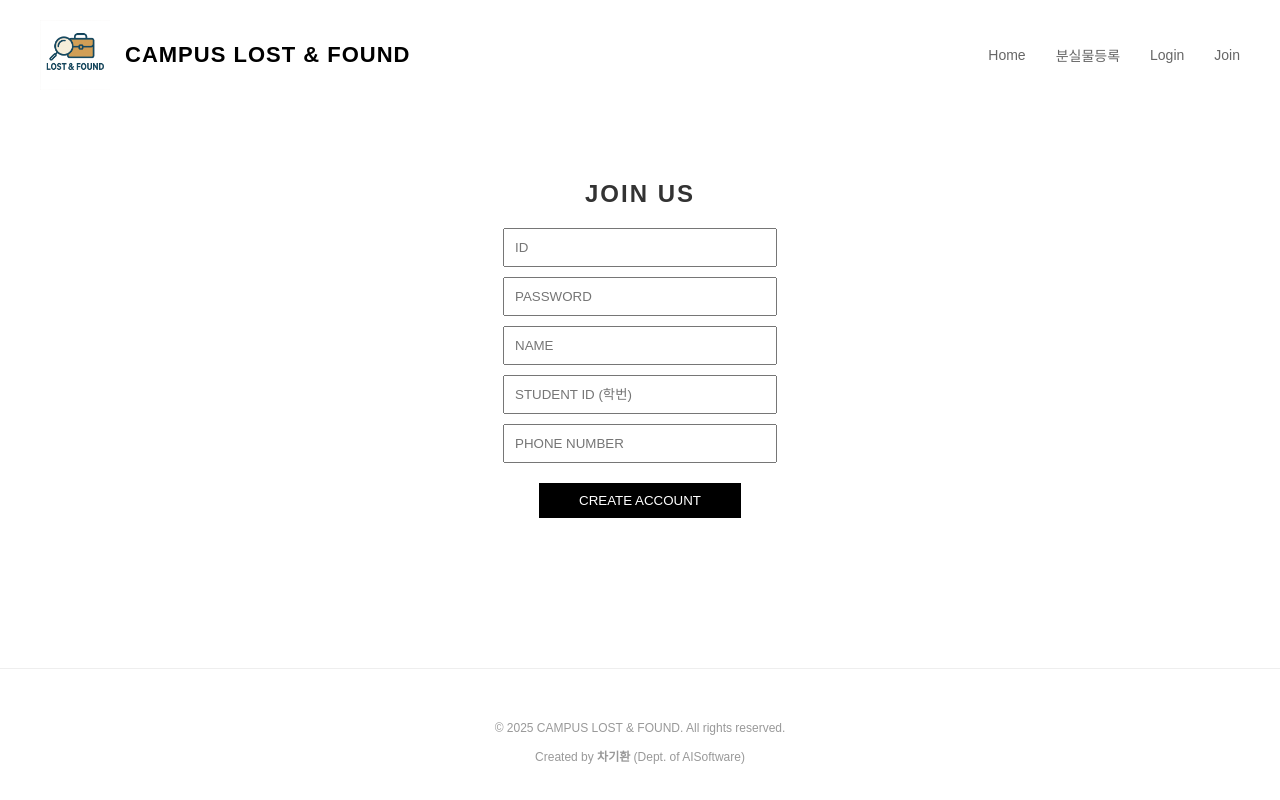
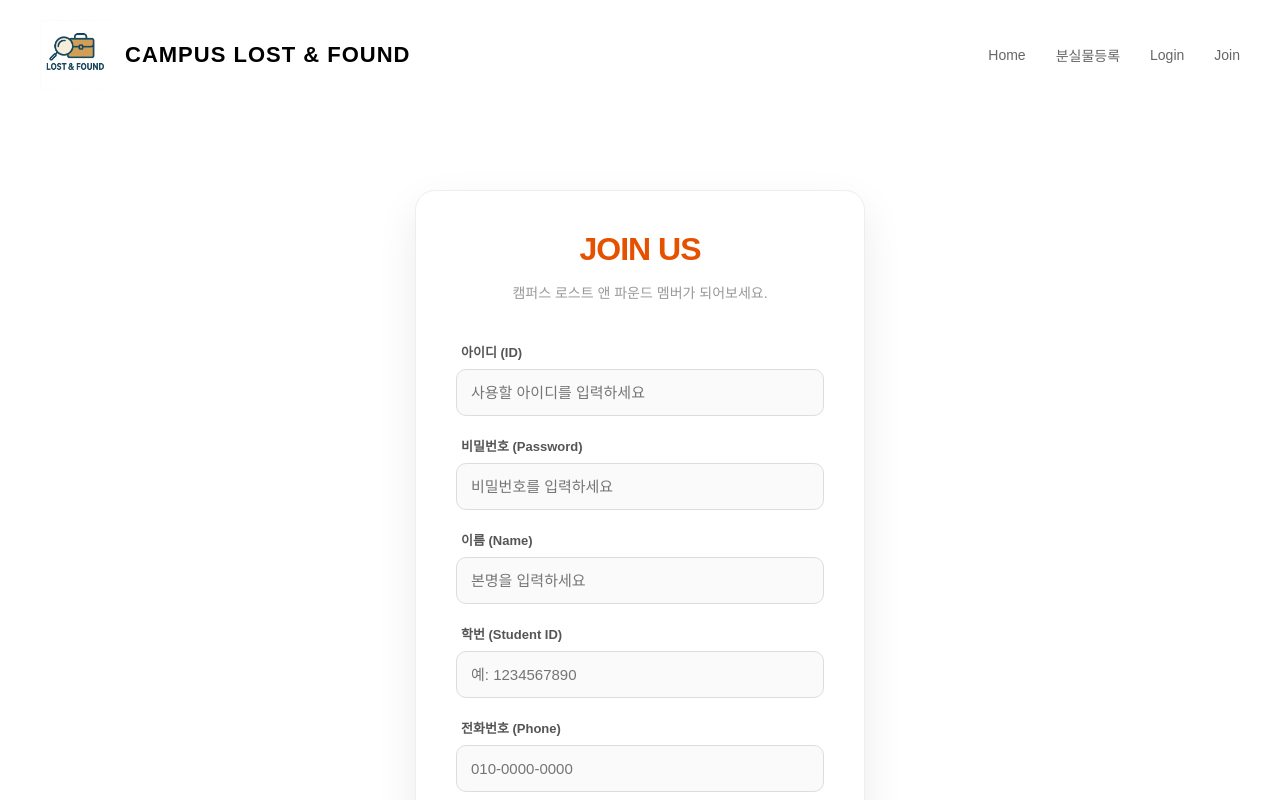
Before and after one commit to chakihwan/FrameworkTermProject, a React (Create React App) app in the folder frontend/: page /signup in a window 1280 px wide. Shown: the top 800 px of the page. Built offline with nearby package versions, Linux system fonts and the light colour scheme.

Commit message:
프론트엔드 회원가입, 로그인 UI 통일되게 변경

```diff
--- a/frontend/src/pages/Login.js
+++ b/frontend/src/pages/Login.js
@@ -1,64 +1,142 @@
 import React, { useState } from 'react';
 import axios from 'axios';
-import { useNavigate } from 'react-router-dom';
+import { useNavigate, Link } from 'react-router-dom';
 
 const Login = () => {
     const navigate = useNavigate();
     const [username, setUsername] = useState('');
     const [password, setPassword] = useState('');
 
-    const handleLogin = async (e) => {
+    const handleSubmit = async (e) => {
         e.preventDefault();
+        try {
+            const response = await axios.post('http://localhost:8081/auth/login', { username, password });
 
-        try {
-            // [Frontend -> Backend]
-            // 보내는 곳: React (여기)
-            // 받는 곳: SpringBoot MemberController의 @PostMapping("/login")
-            // 데이터 형태: { "username": "...", "password": "..." } (JSON)
-            const response = await axios.post('http://localhost:8081/api/members/login', {
-                username: username,
-                password: password
-            });
+            // 로그인 성공 시 사용자 정보 저장
+            localStorage.setItem('user', JSON.stringify(response.data));
+            alert(`${response.data.name}님 환영합니다!`);
 
-            // [Backend -> Frontend]
-            // 받는 데이터: 로그인 성공한 회원의 전체 정보 (id, name, studentId 등)
-            console.log("서버 응답 데이터:", response.data);
-
-            // 브라우저 저장소(LocalStorage)에 회원 정보 저장 (새로고침 해도 로그인 유지용)
-            localStorage.setItem('user', JSON.stringify(response.data));
-
-            alert('로그인 성공!');
-
-            // [수정 후]
-            window.location.replace('/'); // 페이지를 새로고침하며 메인으로 이동 (App.js가 다시 실행됨)
-
+            // 메인 화면으로 이동 (새로고침 효과를 위해 window.location 사용 가능하지만, 리액트 방식 권장)
+            navigate('/');
+            window.location.reload(); // 네비게이션 바 상태 갱신을 위해 새로고침
         } catch (error) {
-            console.error("로그인 에러:", error);
-            alert('로그인 실패! 아이디나 비밀번호를 확인하세요.');
+            alert('로그인 실패: 아이디 또는 비밀번호를 확인하세요.');
         }
     };
 
+    // 스타일 정의 (Signup.js와 통일감 있게)
+    const containerStyle = {
+        maxWidth: '450px',
+        margin: '80px auto',
+        padding: '20px'
+    };
+
+    const cardStyle = {
+        background: 'white',
+        padding: '50px',
+        borderRadius: '20px',
+        boxShadow: '0 15px 40px rgba(0,0,0,0.08)',
+        textAlign: 'center',
+        border: '1px solid #eee'
+    };
+
+    const inputGroupStyle = {
+        marginBottom: '25px',
+        textAlign: 'left'
+    };
+
+    const labelStyle = {
+        display: 'block',
+        marginBottom: '8px',
+        fontSize: '13px',
+        fontWeight: 'bold',
+        color: '#555',
+        marginLeft: '5px'
+    };
+
+    const inputStyle = {
+        width: '100%',
+        padding: '15px',
+        border: '1px solid #ddd',
+        borderRadius: '10px',
+        fontSize: '16px',
+        boxSizing: 'border-box',
+        transition: 'border-color 0.3s',
+        backgroundColor: '#fafafa'
+    };
+
+    const buttonStyle = {
+        width: '100%',
+        padding: '18px',
+        marginTop: '10px',
+        background: 'linear-gradient(135deg, #ff9800 0%, #e65100 100%)', // 오렌지 그라데이션
+        color: 'white',
+        border: 'none',
+        borderRadius: '12px',
+        fontSize: '16px',
+        fontWeight: '800',
+        cursor: 'pointer',
+        boxShadow: '0 10px 20px rgba(230, 81, 0, 0.25)',
+        transition: 'transform 0.2s',
+        letterSpacing: '1px'
+    };
+
     return (
-        <div style={{ padding: '50px', textAlign: 'center' }}>
-            <h2 style={{ letterSpacing: '2px', textTransform: 'uppercase' }}>Login</h2>
-            <form onSubmit={handleLogin} style={{ display: 'flex', flexDirection: 'column', alignItems: 'center', gap: '10px' }}>
+        <div style={containerStyle}>
+            <div style={cardStyle}>
+
+                {/* 헤더 */}
+                <h2 style={{ fontSize: '32px', color: '#e65100', margin: '0 0 10px 0', fontWeight: '900', letterSpacing:'-1px' }}>LOGIN</h2>
+                <p style={{ color: '#999', fontSize: '14px', marginBottom: '50px' }}>서비스 이용을 위해 로그인해주세요.</p>
+
+                <form onSubmit={handleSubmit}>
+
+                    {/* 아이디 입력 */}
+                    <div style={inputGroupStyle}>
+                        <label style={labelStyle}>아이디 (ID)</label>
                         <input
-                    placeholder="USERNAME"
+                            type="text"
+                            placeholder="아이디를 입력하세요"
                             value={username}
                             onChange={(e) => setUsername(e.target.value)}
-                    style={{ padding: '10px', width: '250px', border: '1px solid #ccc' }}
+                            style={inputStyle}
+                            onFocus={(e)=>e.target.style.borderColor='#e65100'}
+                            onBlur={(e)=>e.target.style.borderColor='#ddd'}
+                            required
                         />
+                    </div>
+
+                    {/* 비밀번호 입력 */}
+                    <div style={inputGroupStyle}>
+                        <label style={labelStyle}>비밀번호 (Password)</label>
                         <input
                             type="password"
-                    placeholder="PASSWORD"
+                            placeholder="비밀번호를 입력하세요"
                             value={password}
                             onChange={(e) => setPassword(e.target.value)}
-                    style={{ padding: '10px', width: '250px', border: '1px solid #ccc' }}
+                            style={inputStyle}
+                            onFocus={(e)=>e.target.style.borderColor='#e65100'}
+                            onBlur={(e)=>e.target.style.borderColor='#ddd'}
+                            required
                         />
-                <button type="submit" style={{ padding: '10px 40px', background: 'black', color: 'white', border: 'none', cursor: 'pointer' }}>
-                    LOGIN
+                    </div>
+
+                    {/* 로그인 버튼 */}
+                    <button
+                        type="submit"
+                        style={buttonStyle}
+                        onMouseDown={(e)=>e.currentTarget.style.transform='scale(0.98)'}
+                        onMouseUp={(e)=>e.currentTarget.style.transform='scale(1)'}
+                    >
+                        로그인하기
                     </button>
                 </form>
+
+                {/* 회원가입 링크 */}
+                <div style={{ marginTop: '40px', fontSize: '14px', color: '#888', borderTop:'1px solid #f1f1f1', paddingTop:'30px' }}>
+                    아직 계정이 없으신가요? <Link to="/signup" style={{ color: '#e65100', fontWeight: 'bold', textDecoration:'none', marginLeft:'5px' }}>회원가입</Link>
+                </div>
+            </div>
         </div>
     );
 };
--- a/frontend/src/pages/Signup.js
+++ b/frontend/src/pages/Signup.js
@@ -1,51 +1,184 @@
 import React, { useState } from 'react';
 import axios from 'axios';
-import { useNavigate } from 'react-router-dom';
+import { useNavigate, Link } from 'react-router-dom';
 
 const Signup = () => {
     const navigate = useNavigate();
+    // ★ 기존 필드 유지 (학번 포함)
     const [formData, setFormData] = useState({
-        username: '', password: '', name: '', studentId: '', phoneNumber: ''
+        username: '',
+        password: '',
+        name: '',
+        phoneNumber: '',
+        studentId: '' // 학번 (기존 유지)
     });
 
     const handleChange = (e) => {
         setFormData({ ...formData, [e.target.name]: e.target.value });
     };
 
-    const handleSignup = async (e) => {
+    const handleSubmit = async (e) => {
         e.preventDefault();
-
         try {
-            // [Frontend -> Backend]
-            // 보내는 곳: React
-            // 받는 곳: MemberController의 @PostMapping("/signup")
-            // 데이터 형태: SignupRequest DTO와 동일 (username, password, name, studentId, phoneNumber)
-            await axios.post('http://localhost:8081/api/members/signup', formData);
-
-            alert('가입 성공! 로그인 해주세요.');
-            navigate('/login'); // 로그인 페이지로 이동
-
+            await axios.post('http://localhost:8081/auth/signup', formData);
+            alert('회원가입이 완료되었습니다! 로그인해주세요.');
+            navigate('/login');
         } catch (error) {
             console.error(error);
-            alert('가입 실패. 아이디나 학번이 이미 존재할 수 있습니다.');
+            alert('회원가입 실패 (아이디 중복 등)');
         }
     };
 
+    // 디자인 스타일 (WriteItem.js 등과 통일감 있게)
+    const containerStyle = {
+        maxWidth: '450px',
+        margin: '60px auto',
+        padding: '20px'
+    };
+
+    const cardStyle = {
+        background: 'white',
+        padding: '40px',
+        borderRadius: '20px',
+        boxShadow: '0 15px 40px rgba(0,0,0,0.08)',
+        textAlign: 'center',
+        border: '1px solid #eee'
+    };
+
+    const inputGroupStyle = {
+        marginBottom: '20px',
+        textAlign: 'left'
+    };
+
+    const labelStyle = {
+        display: 'block',
+        marginBottom: '8px',
+        fontSize: '13px',
+        fontWeight: 'bold',
+        color: '#555',
+        marginLeft: '5px'
+    };
+
+    const inputStyle = {
+        width: '100%',
+        padding: '14px',
+        border: '1px solid #ddd',
+        borderRadius: '10px',
+        fontSize: '15px',
+        boxSizing: 'border-box',
+        transition: 'border-color 0.3s',
+        backgroundColor: '#fafafa'
+    };
+
+    const buttonStyle = {
+        width: '100%',
+        padding: '16px',
+        marginTop: '20px',
+        background: 'linear-gradient(135deg, #ff9800 0%, #e65100 100%)', // 오렌지 그라데이션
+        color: 'white',
+        border: 'none',
+        borderRadius: '12px',
+        fontSize: '16px',
+        fontWeight: '800',
+        cursor: 'pointer',
+        boxShadow: '0 10px 20px rgba(230, 81, 0, 0.25)',
+        transition: 'transform 0.2s'
+    };
+
     return (
-        <div style={{ padding: '50px', textAlign: 'center' }}>
-            <h2 style={{ letterSpacing: '2px', textTransform: 'uppercase' }}>Join Us</h2>
-            <form onSubmit={handleSignup} style={{ display: 'flex', flexDirection: 'column', alignItems: 'center', gap: '10px' }}>
-                {/* name 속성이 백엔드 DTO 필드명과 일치해야 함! */}
-                <input name="username" placeholder="ID" onChange={handleChange} required style={{ padding: '10px', width: '250px' }} />
-                <input name="password" type="password" placeholder="PASSWORD" onChange={handleChange} required style={{ padding: '10px', width: '250px' }} />
-                <input name="name" placeholder="NAME" onChange={handleChange} required style={{ padding: '10px', width: '250px' }} />
-                <input name="studentId" placeholder="STUDENT ID (학번)" onChange={handleChange} required style={{ padding: '10px', width: '250px' }} />
-                <input name="phoneNumber" placeholder="PHONE NUMBER" onChange={handleChange} required style={{ padding: '10px', width: '250px' }} />
+        <div style={containerStyle}>
+            <div style={cardStyle}>
+                {/* 헤더 */}
+                <h2 style={{ fontSize: '32px', color: '#e65100', margin: '0 0 10px 0', fontWeight: '900', letterSpacing:'-1px' }}>JOIN US</h2>
+                <p style={{ color: '#999', fontSize: '14px', marginBottom: '40px' }}>캠퍼스 로스트 앤 파운드 멤버가 되어보세요.</p>
 
-                <button type="submit" style={{ padding: '10px 40px', background: 'black', color: 'white', border: 'none', cursor: 'pointer', marginTop: '10px' }}>
-                    CREATE ACCOUNT
-                </button>
-            </form>
+                <form onSubmit={handleSubmit}>
+
+                    {/* 아이디 */}
+                    <div style={inputGroupStyle}>
+                        <label style={labelStyle}>아이디 (ID)</label>
+                        <input
+                            name="username"
+                            placeholder="사용할 아이디를 입력하세요"
+                            onChange={handleChange}
+                            style={inputStyle}
+                            onFocus={(e)=>e.target.style.borderColor='#e65100'}
+                            onBlur={(e)=>e.target.style.borderColor='#ddd'}
+                            required
+                        />
+                    </div>
+
+                    {/* 비밀번호 */}
+                    <div style={inputGroupStyle}>
+                        <label style={labelStyle}>비밀번호 (Password)</label>
+                        <input
+                            type="password"
+                            name="password"
+                            placeholder="비밀번호를 입력하세요"
+                            onChange={handleChange}
+                            style={inputStyle}
+                            onFocus={(e)=>e.target.style.borderColor='#e65100'}
+                            onBlur={(e)=>e.target.style.borderColor='#ddd'}
+                            required
+                        />
+                    </div>
+
+                    {/* 이름 */}
+                    <div style={inputGroupStyle}>
+                        <label style={labelStyle}>이름 (Name)</label>
+                        <input
+                            name="name"
+                            placeholder="본명을 입력하세요"
+                            onChange={handleChange}
+                            style={inputStyle}
+                            onFocus={(e)=>e.target.style.borderColor='#e65100'}
+                            onBlur={(e)=>e.target.style.borderColor='#ddd'}
+                            required
+                        />
+                    </div>
+
+                    {/* ★ 학번 (기존 유지) */}
+                    <div style={inputGroupStyle}>
+                        <label style={labelStyle}>학번 (Student ID)</label>
+                        <input
+                            name="studentId"
+                            placeholder="예: 1234567890"
+                            onChange={handleChange}
+                            style={inputStyle}
+                            onFocus={(e)=>e.target.style.borderColor='#e65100'}
+                            onBlur={(e)=>e.target.style.borderColor='#ddd'}
+                            required
+                        />
+                    </div>
+
+                    {/* 전화번호 */}
+                    <div style={inputGroupStyle}>
+                        <label style={labelStyle}>전화번호 (Phone)</label>
+                        <input
+                            name="phoneNumber"
+                            placeholder="010-0000-0000"
+                            onChange={handleChange}
+                            style={inputStyle}
+                            onFocus={(e)=>e.target.style.borderColor='#e65100'}
+                            onBlur={(e)=>e.target.style.borderColor='#ddd'}
+                            required
+                        />
+                    </div>
+
+                    <button
+                        type="submit"
+                        style={buttonStyle}
+                        onMouseDown={(e)=>e.currentTarget.style.transform='scale(0.98)'}
+                        onMouseUp={(e)=>e.currentTarget.style.transform='scale(1)'}
+                    >
+                        회원가입
+                    </button>
+                </form>
+
+                <div style={{ marginTop: '30px', fontSize: '13px', color: '#888' }}>
+                    이미 계정이 있으신가요? <Link to="/login" style={{ color: '#e65100', fontWeight: 'bold', textDecoration:'none' }}>로그인하기</Link>
+                </div>
+            </div>
         </div>
     );
 };
```
Lines whose indentation alone changed are shown as unchanged.
